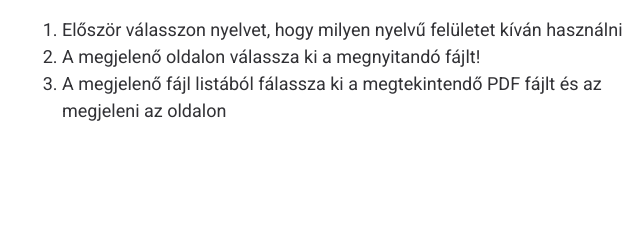
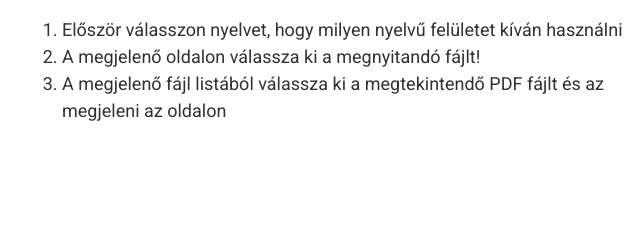
Before and after one commit to vilmospapp/asice-viewer, a website: page index.html in a window 1280 px wide. Shown: the part 476-716 px from the top of the page, 20-660 px from the left. Drawn offline with Linux system fonts and the light colour scheme.

Commit message:
Fixed typo

```diff
--- a/index.html
+++ b/index.html
@@ -54,7 +54,7 @@
             <ol style="list-style: inline;">
               <li>Először válasszon nyelvet, hogy milyen nyelvű felületet kíván használni</li>
               <li>A megjelenő oldalon válassza ki a megnyitandó fájlt!</li>
-              <li>A megjelenő fájl listából fálassza ki a megtekintendő PDF fájlt és az megjeleni az oldalon</li>
+              <li>A megjelenő fájl listából válassza ki a megtekintendő PDF fájlt és az megjeleni az oldalon</li>
             </ol>
           </td>
           <td class="middle">&nbsp;</td>
```
